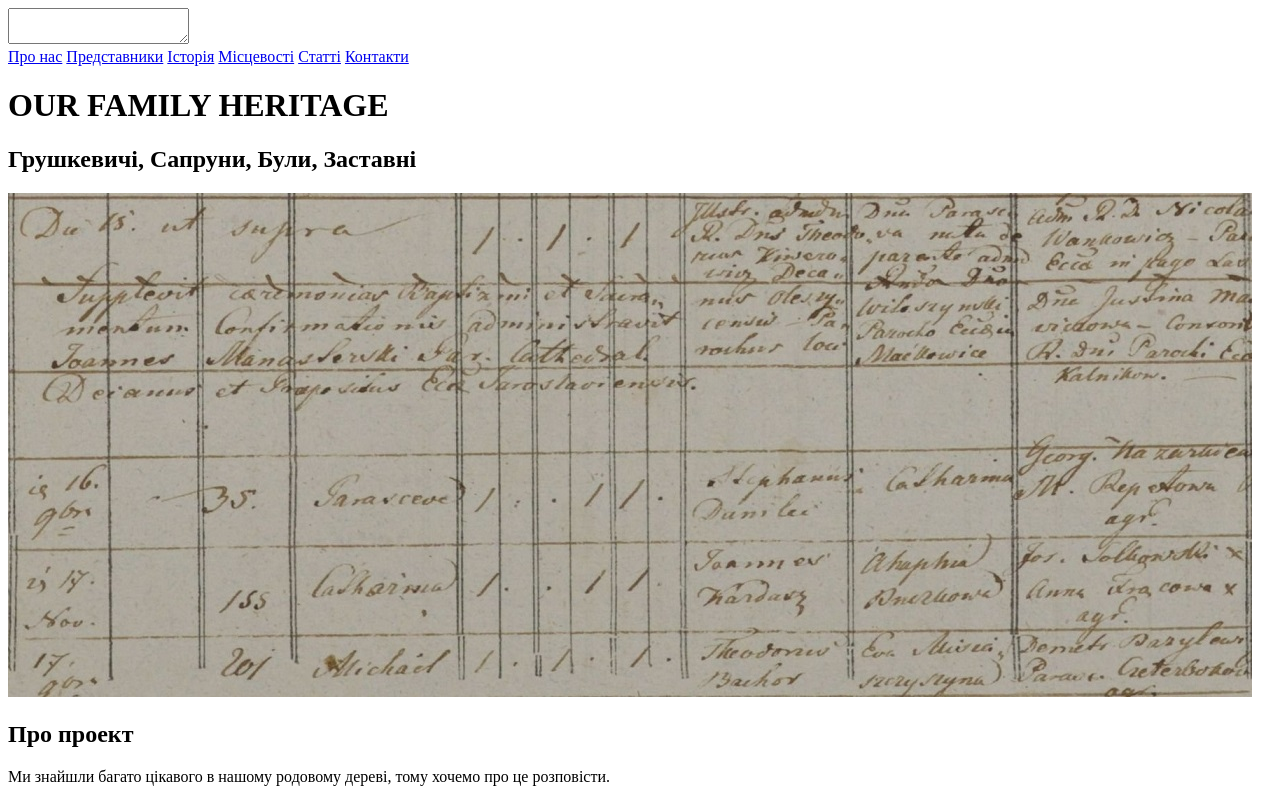
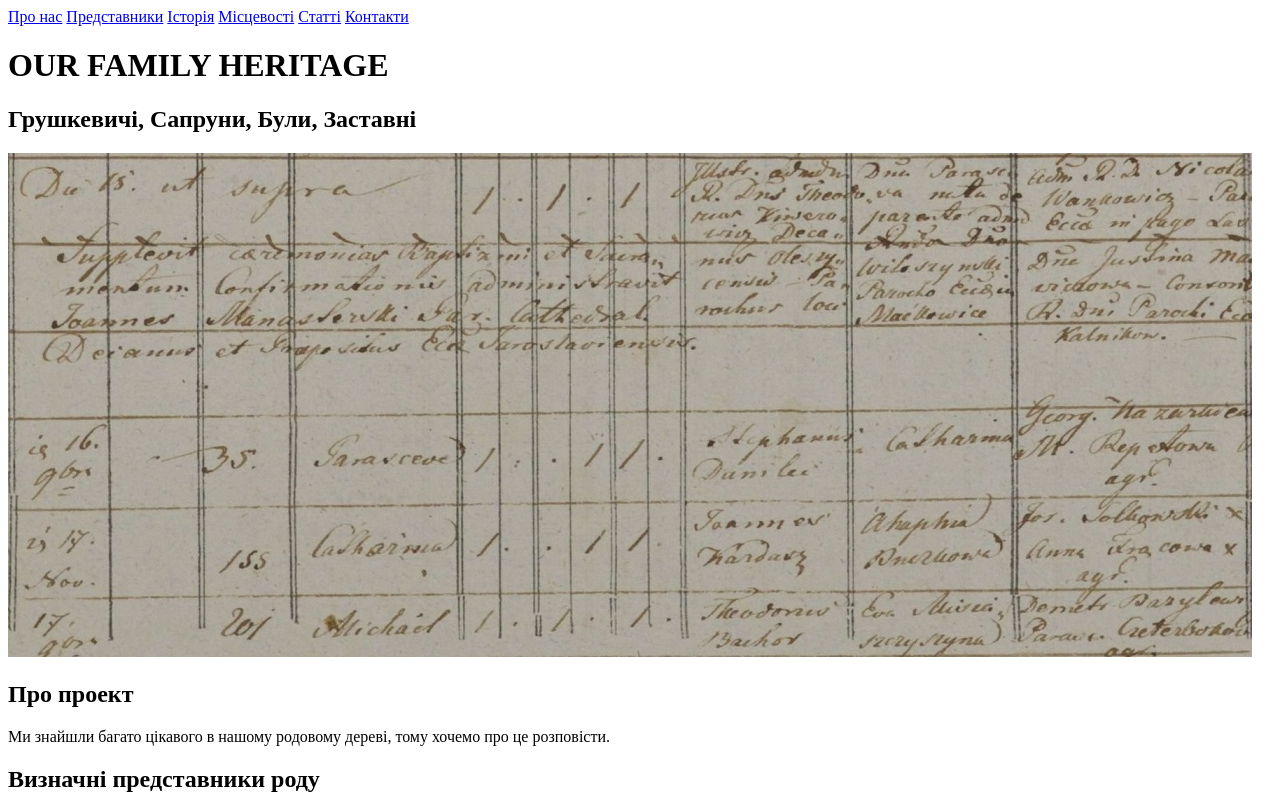
Before and after one commit to RomanZnesinnya/heritage-project, a plain HTML site: page index.html in a window 1280 px wide. Shown: the top 800 px of the page. Drawn offline with Linux system fonts and the light colour scheme.

Commit message:
Added logo-text

```diff
--- a/index.html
+++ b/index.html
@@ -9,7 +9,7 @@
 <body>
     <header>
         <nav>
-           <div class="logo"> <textarea name="Родинна спадщина"></textarea>
+           <div class="Family heritage">
            </div>
            <div class="menu">
                <a href="#">Про нас</a>
```
Also changed, not shown: styles.css (added).
